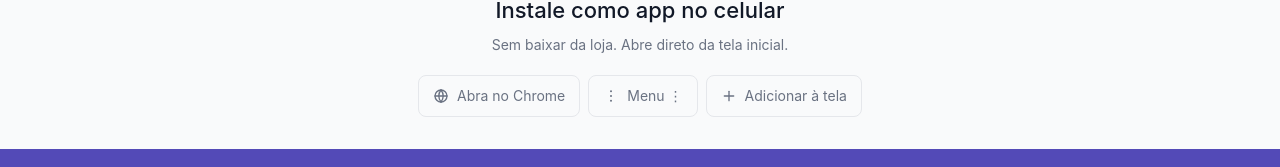
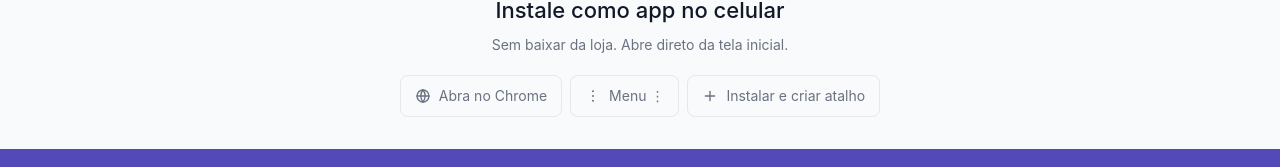
Before and after one commit to fabinho1992/App-Gestao-Motorista-Front, a Next.js app: page / in a window 1280 px wide. Shown: the part 2585-2752 px from the top of the page. Built offline with nearby package versions, Linux system fonts and the light colour scheme.

Commit message:
Home Page após instalação

```diff
--- a/src/app/page.tsx
+++ b/src/app/page.tsx
@@ -146,7 +146,7 @@ const PWA_STEPS = [
     ),
   },
   {
-    text: 'Adicionar à tela',
+    text: 'Instalar e criar atalho',
     icon: (
       <svg width="16" height="16" viewBox="0 0 24 24" fill="none" stroke="currentColor" strokeWidth="2" strokeLinecap="round" strokeLinejoin="round">
         <path d="M12 5v14" />
```
Also changed, not shown: public/site.webmanifest.
